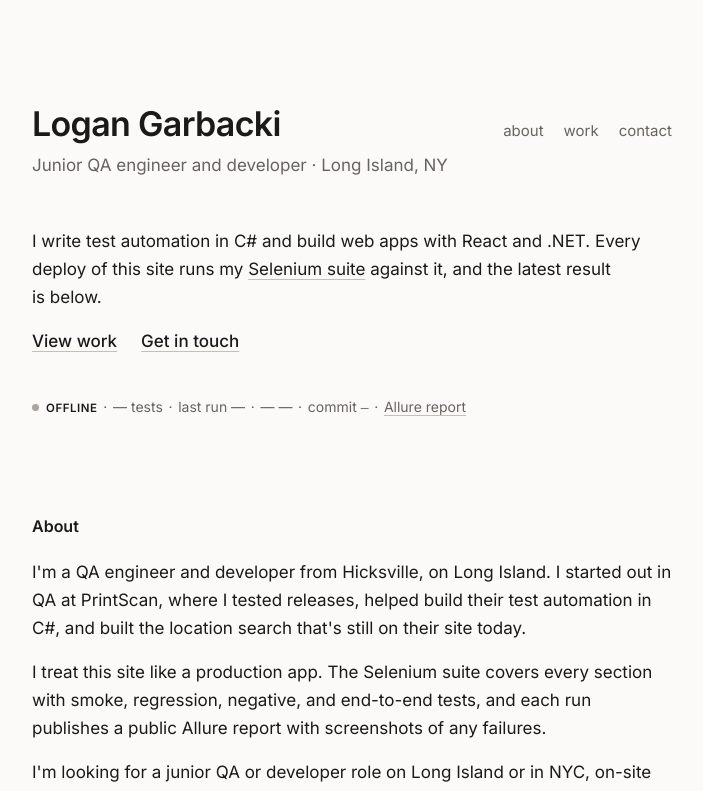
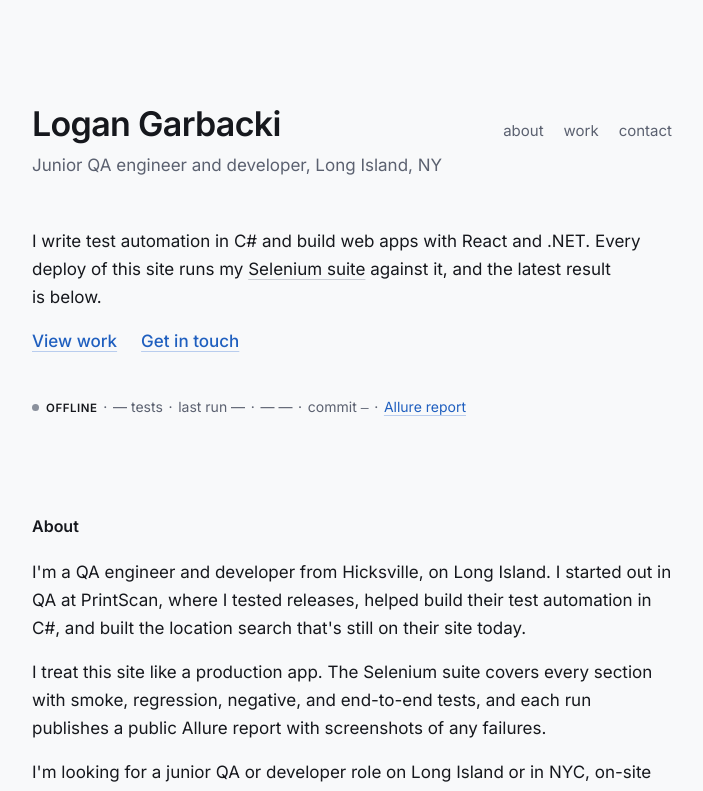
Before and after one commit to logangarbacki/react-portfolio-website, a React (Vite) app: page / in a window 1280 px wide. Shown: the top 791 px of the page, without its empty margins (288-991 px from the left). Built offline with nearby package versions, Linux system fonts and the light colour scheme; no server answers.

Commit message:
Add color: blue links and tinted status colors

```diff
--- a/src/components/Footer.jsx
+++ b/src/components/Footer.jsx
@@ -4,8 +4,8 @@ import { FRAMEWORK_REPO_URL } from '../hooks/useLiveStatus.js';
 export default function Footer() {
   return (
     <footer className="footer" data-testid="footer">
-      © 2026 Logan Garbacki&nbsp;· Built and tested in public&nbsp;·{' '}
-      <a href={FRAMEWORK_REPO_URL} target="_blank" rel="noreferrer">view the test suite</a>
+      © 2026 Logan Garbacki. Built and tested in public, so you can{' '}
+      <a href={FRAMEWORK_REPO_URL} target="_blank" rel="noreferrer">read the test suite</a>.
     </footer>
   );
 }
--- a/src/components/Hero.css
+++ b/src/components/Hero.css
@@ -46,6 +46,8 @@
   gap: 4px 24px;
 }
 .intro-links a { font-weight: 500; }
+.intro a { color: var(--text); text-decoration-color: var(--underline); }
+.intro a:hover { color: var(--accent); text-decoration-color: currentColor; }
 
 @media (max-width: 600px) {
   .hero { padding-top: 56px; }
--- a/src/components/Hero.jsx
+++ b/src/components/Hero.jsx
@@ -12,7 +12,7 @@ export default function Hero({ run, allure, ready }) {
             <span data-testid="nav-name">Logan Garbacki</span>
           </h1>
           <p className="role" data-testid="hero-label">
-            Junior QA engineer and developer&nbsp;· <span className="nowrap">Long Island, NY</span>
+            Junior QA engineer and developer, <span className="nowrap">Long Island, NY</span>
           </p>
         </div>
         <nav className="nav-links" data-testid="nav-links" aria-label="Sections">
--- a/src/index.css
+++ b/src/index.css
@@ -3,16 +3,22 @@
 :root {
   color-scheme: light dark;
 
-  --bg: #fbfaf8;
-  --text: #1a1a1a;
-  --muted: #67645e;
-  --underline: #c4c0b8;
+  --bg: #f8f9fa;
+  --text: #16181d;
+  --muted: #5b6170;
+  --accent: #1f5fbf;
+  --accent-soft: #b9cdee;
+  --underline: #c9cdd4;
   --field: #ffffff;
-  --field-border: #8f8b84;
-  --pass: #2f8a55;
-  --warn: #c08a2a;
-  --fail: #c4412f;
-  --off: #aaa69f;
+  --field-border: #8a909c;
+  --pass: #1d7f4e;
+  --pass-tint: #e6f3eb;
+  --warn: #9a5b00;
+  --warn-tint: #fbf1df;
+  --fail: #b42318;
+  --fail-tint: #fcebe9;
+  --off: #8a909c;
+  --off-tint: #eceef1;
 
   --sans: 'Inter', system-ui, -apple-system, 'Segoe UI', Roboto, sans-serif;
   --mono: ui-monospace, SFMono-Regular, Menlo, Consolas, monospace;
@@ -20,16 +26,22 @@
 
 @media (prefers-color-scheme: dark) {
   :root {
-    --bg: #1c1b19;
-    --text: #e8e6e1;
-    --muted: #a29e97;
-    --underline: #5a5650;
-    --field: #22211f;
-    --field-border: #76726b;
-    --pass: #5bbf84;
-    --warn: #d9a648;
-    --fail: #e5735f;
-    --off: #6e6a64;
+    --bg: #15171c;
+    --text: #e6e8ec;
+    --muted: #9aa1ad;
+    --accent: #7fa9f2;
+    --accent-soft: #3a4f78;
+    --underline: #4a505c;
+    --field: #1c1f25;
+    --field-border: #6b7280;
+    --pass: #4cc38a;
+    --pass-tint: #16261e;
+    --warn: #e0a84e;
+    --warn-tint: #2a2214;
+    --fail: #f07a6a;
+    --fail-tint: #2c1a18;
+    --off: #6b7280;
+    --off-tint: #1f2228;
   }
 }
 
@@ -55,9 +67,9 @@ body {
 }
 
 a {
-  color: inherit;
+  color: var(--accent);
   text-decoration: underline;
-  text-decoration-color: var(--underline);
+  text-decoration-color: var(--accent-soft);
   text-decoration-thickness: 1px;
   text-underline-offset: 0.22em;
   transition: text-decoration-color 0.15s ease, color 0.15s ease;
@@ -65,7 +77,7 @@ a {
 a:hover { text-decoration-color: currentColor; }
 
 :focus-visible {
-  outline: 2px solid var(--text);
+  outline: 2px solid var(--accent);
   outline-offset: 3px;
   border-radius: 2px;
 }
```
